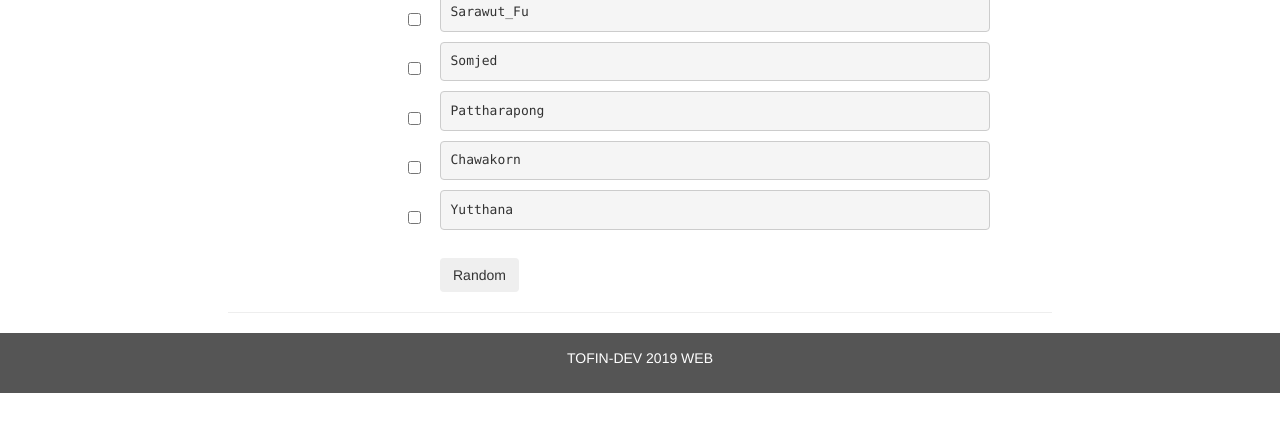
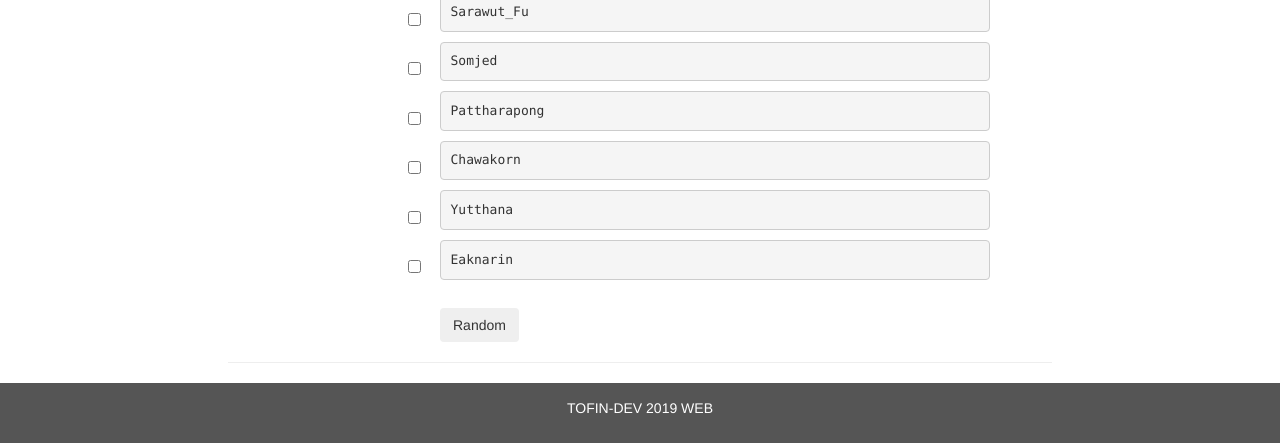
Before and after one commit to TofinDev/randomonline, a PHP site: page / in a window 1280 px wide. Shown: the part 792-1235 px from the top of the page. Before the commit the page ends 1185 px from the top, so only its background shows below. Run offline with PHP 8.4, Linux system fonts and the light colour scheme; some libraries are stand-ins or nearby versions.

Commit message:
Update index.php

```diff
--- a/index.php
+++ b/index.php
@@ -125,6 +125,7 @@
   <tr> <td width="50" align="center"> <input name="chk[]" type="checkbox" class="css_data_item" id="data_item13" value="Pattharapong" /> </td>  <td> <pre>Pattharapong</pre></td> </tr>
   <tr> <td width="50" align="center"> <input name="chk[]" type="checkbox" class="css_data_item" id="data_item14" value="Chawakorn" /> </td>  <td> <pre>Chawakorn</pre></td> </tr>
   <tr> <td width="50" align="center"> <input name="chk[]" type="checkbox" class="css_data_item" id="data_item15" value="Yutthana" /> </td>  <td> <pre>Yutthana</pre></td> </tr>
+  <tr> <td width="50" align="center"> <input name="chk[]" type="checkbox" class="css_data_item" id="data_item16" value="Eaknarin" /> </td>  <td> <pre>Eaknarin</pre></td> </tr>
   <td></td>
   </tr>
   </tr>
```
